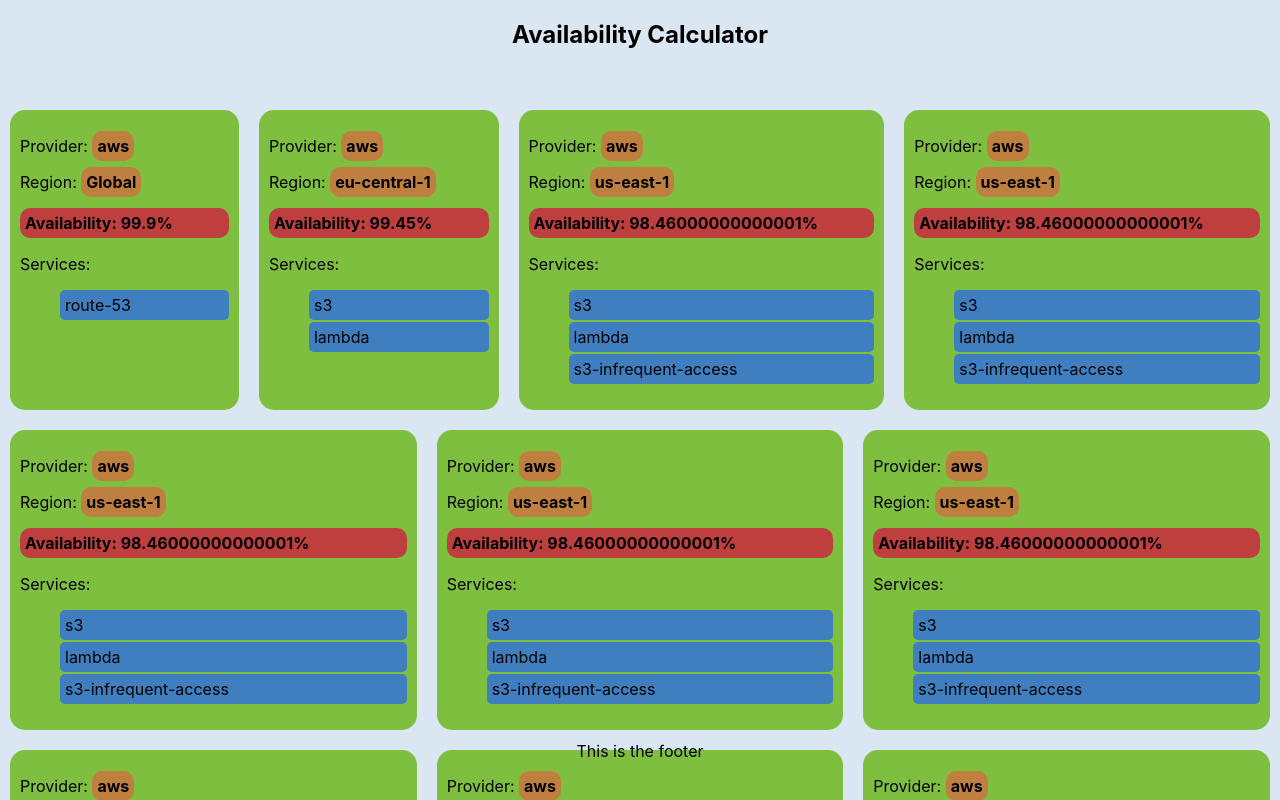
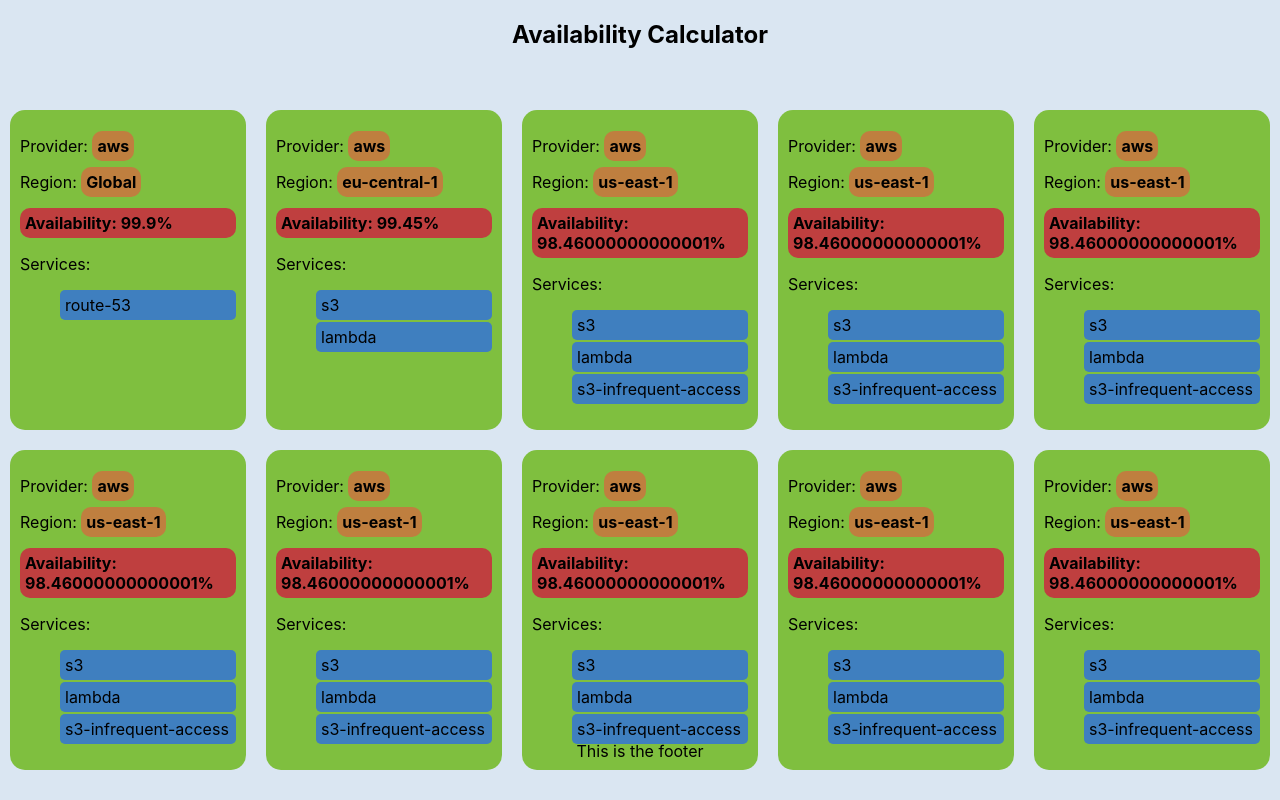
Before and after one commit to mick-roper/sla-calculator, a React app: page / in a window 1280 px wide. Shown: the top 800 px of the page. Built offline with nearby package versions, Linux system fonts and the light colour scheme.

Commit message:
added some more grid stuff

```diff
--- a/src/grid.css
+++ b/src/grid.css
@@ -25,6 +25,7 @@
     border-radius: 15px;
     flex-flow: column wrap;
     flex-grow: 1;
+    flex-basis: 15%;
 }
 
 .grid-item ul {
```
